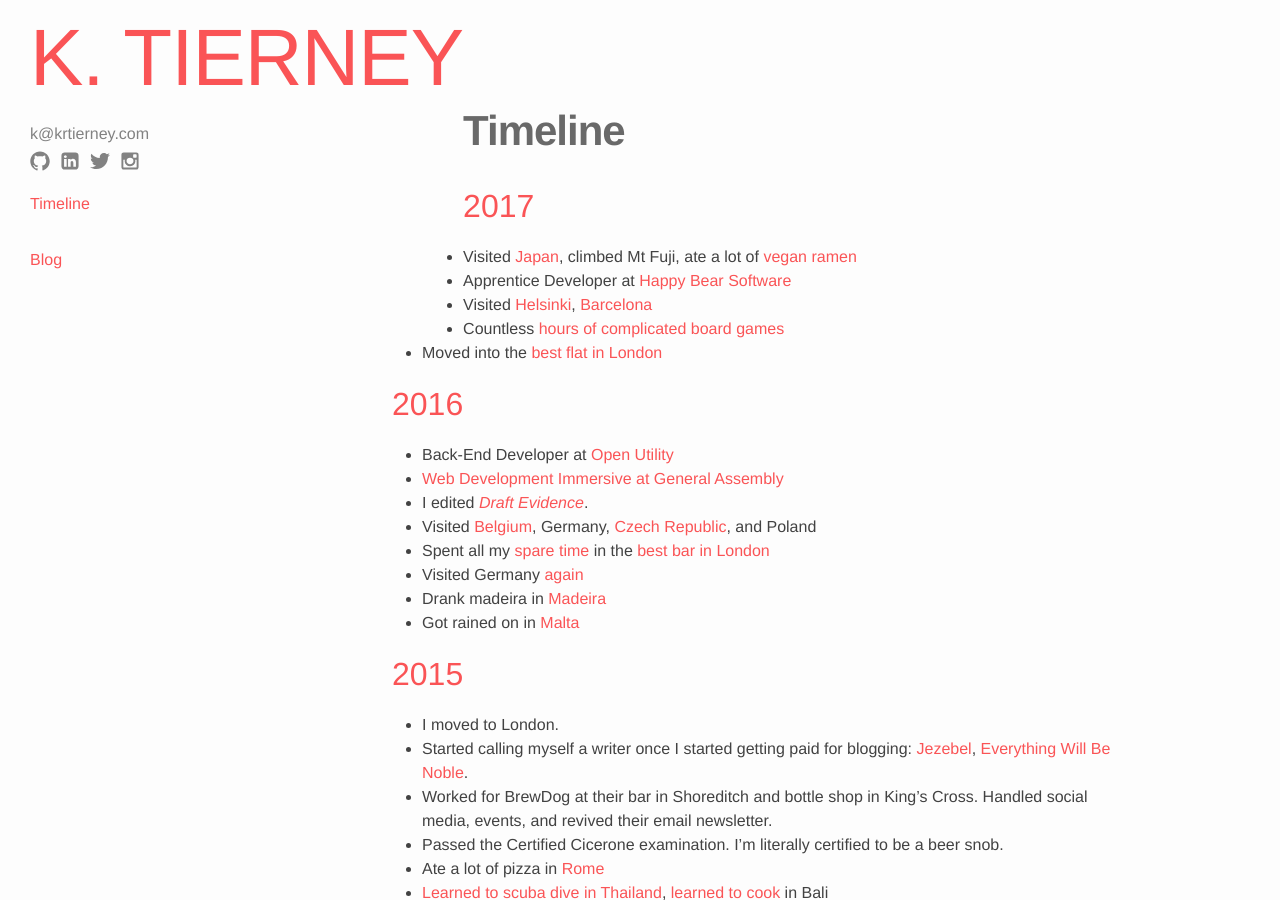
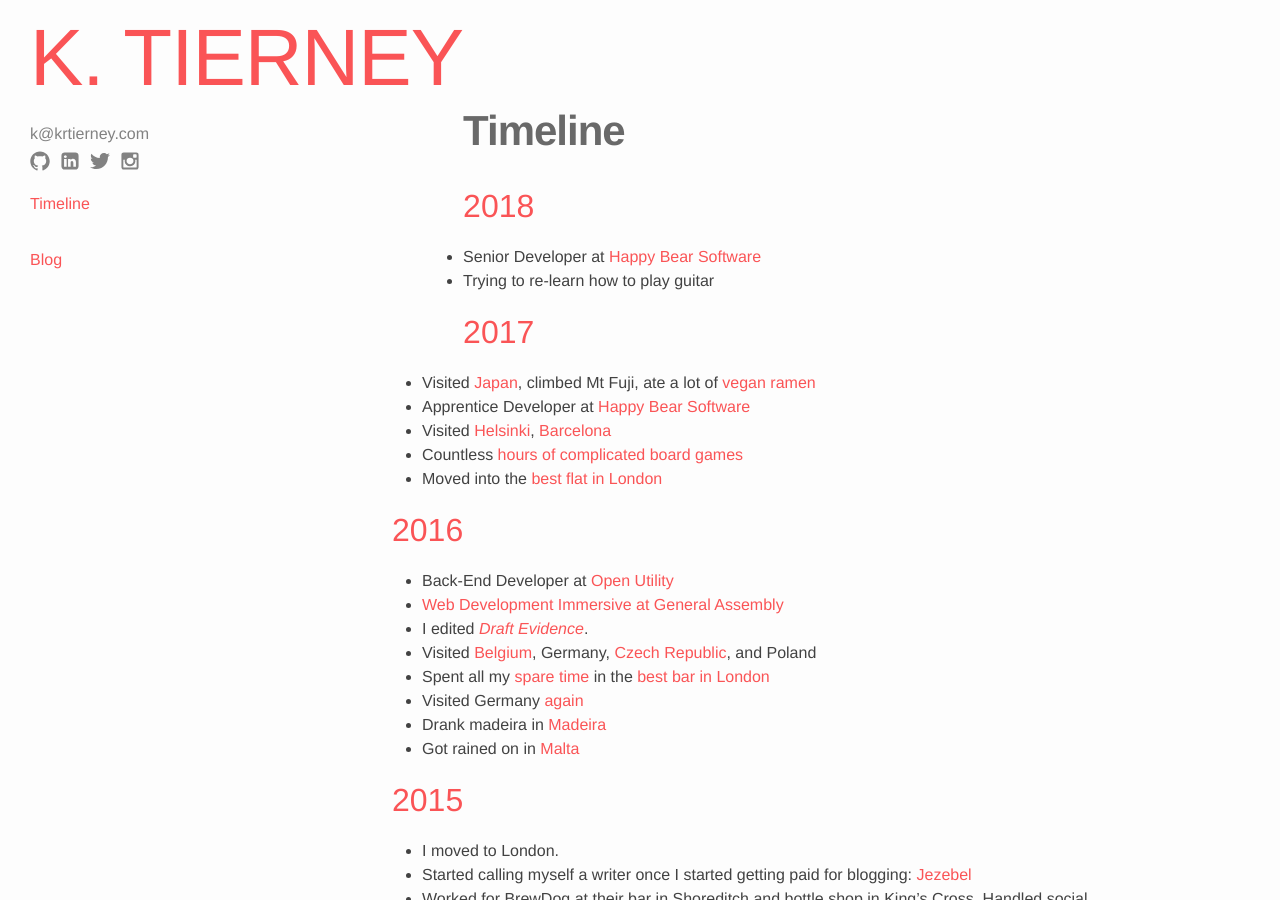
Before and after one commit to krtierney/krtierney.github.io, a Jekyll site: the page built from about.md, in a window 1280 px wide and 900 px high. Built offline with Jekyll 4.4.1, drawn with Linux system fonts in a browser that asks for light colours.

Commit message:
removes broken link and adds 2018 to timeline

```diff
--- a/about.md
+++ b/about.md
@@ -4,6 +4,10 @@ title: Timeline
 permalink: /about/
 published: true
 ---
+## 2018
+
+* Senior Developer at [Happy Bear Software](https://www.happybearsoftware.com)
+* Trying to re-learn how to play guitar
 
 ## 2017
 
@@ -33,7 +37,7 @@ in the [best bar in London](http://everycloudbar.com)
 ## 2015
 
 * I moved to London.
-* Started calling myself a writer once I started getting paid for blogging: [Jezebel](http://jezebel.com/one-weird-trick-female-animals-use-to-control-who-gets-1686766202), [Everything Will Be Noble](http://www.everythingwillbenoble.com/blog/trekking-in-tierra-del-fuego).
+* Started calling myself a writer once I started getting paid for blogging: [Jezebel](http://jezebel.com/one-weird-trick-female-animals-use-to-control-who-gets-1686766202)
 * Worked for BrewDog at their bar in Shoreditch and bottle shop in King's Cross. Handled social media, events, and revived their email newsletter.
 * Passed the Certified Cicerone examination. I'm literally certified to be a beer snob.
 * Ate a lot of pizza in [Rome](https://www.instagram.com/p/-Rb1rsSFXz/)
```
